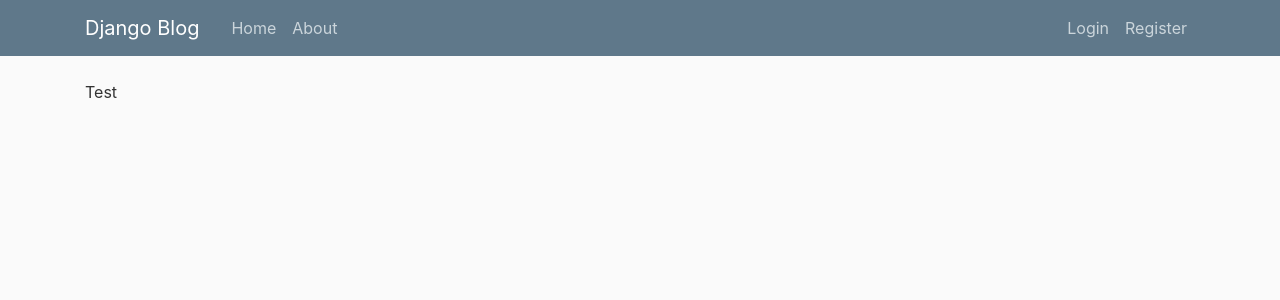
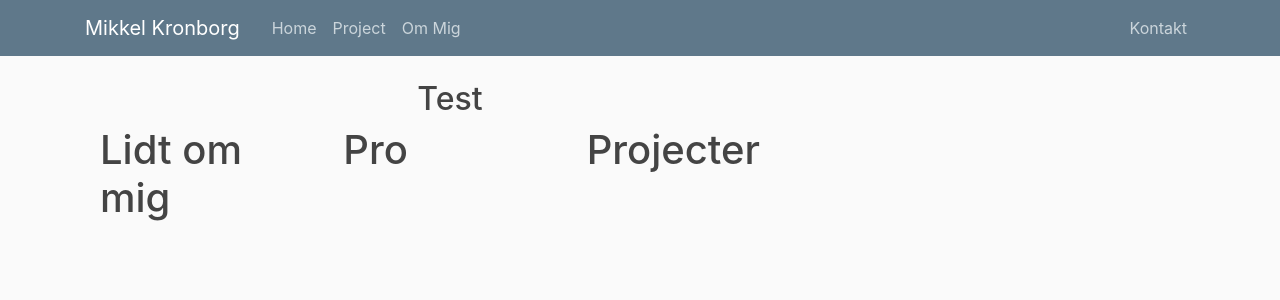
Before and after one commit to kronborg6/Portfolio, a Django app: page / in a window 1280 px wide. Shown: the top 300 px of the page. Run offline with Django 3.2, Linux system fonts and the light colour scheme; some libraries are stand-ins or nearby versions.

Commit message:
0.3.0
add to mere sider

```diff
--- a/web/static/web/main.css
+++ b/web/static/web/main.css
@@ -82,3 +82,13 @@ a.article-title:hover {
 .account-heading {
   font-size: 2.5rem;
 }
+.indexh2 {
+  color: #0d91c2;
+  text-align: center;
+  font-size: 45px;
+}
+
+.indexP {
+  color: #001133;
+  font-size: 17px;
+}
--- a/web/templates/web/base.html
+++ b/web/templates/web/base.html
@@ -22,19 +22,26 @@
     <header class="site-header">
       <nav class="navbar navbar-expand-md navbar-dark bg-steel fixed-top">
         <div class="container">
-          <a class="navbar-brand mr-4" href="{% url 'blog-home' %}">Django Blog</a>
+          <a class="navbar-brand mr-4" href="{% url 'web-home' %}">Mikkel Kronborg</a>
           <button class="navbar-toggler" type="button" data-toggle="collapse" data-target="#navbarToggle" aria-controls="navbarToggle" aria-expanded="false" aria-label="Toggle navigation">
           <span class="navbar-toggler-icon"></span>
           </button>
           <div class="collapse navbar-collapse" id="navbarToggle">
             <div class="navbar-nav mr-auto">
-              <a class="nav-item nav-link" href="{% url 'blog-home' %}">Home</a>
-              <a class="nav-item nav-link" href="{% url 'blog-about' %}">About</a>
+              <a class="nav-item nav-link" href="{% url 'web-home' %}">Home</a>
+              <a class="nav-item nav-link" href="{% url 'web-project' %}">Project</a>
+              <a class="nav-item nav-link" href="{% url 'web-me' %}">Om Mig</a>
             </div>
             <!-- Navbar Right Side -->
             <div class="navbar-nav">
+                {% if user.is_staff %}
+                    <a class="nav-item nav-link" href="/admin">Admin</a>
+                    {% endif %}
+              <a class="nav-item nav-link" href="{% url 'web-kontakt' %}">Kontakt</a>
+               <!--
               <a class="nav-item nav-link" href="#">Login</a>
               <a class="nav-item nav-link" href="#">Register</a>
+              -->
             </div>
           </div>
         </div>
@@ -53,7 +60,6 @@
           {% block content %}{% endblock %}
         </div>
     </main>
-
     <!-- Optional JavaScript -->
     <!-- jQuery first, then Popper.js, then Bootstrap JS -->
     <script src="https://code.jquery.com/jquery-3.2.1.slim.min.js" integrity="sha384-KJ3o2DKtIkvYIK3UENzmM7KCkRr/rE9/Qpg6aAZGJwFDMVNA/GpGFF93hXpG5KkN" crossorigin="anonymous"></script>
--- a/web/templates/web/home.html
+++ b/web/templates/web/home.html
@@ -1,4 +1,22 @@
 {% extends "web/base.html" %}
 {% block content %}
-    <h>Test</h>
+    <div class="text-center">
+    <h2>Test</h2>
+</div>
+<div class="container justify-content-center">
+  <div class="row">
+    <div class="col">
+      <h1>Lidt om mig</h1>
+        <p></p>
+    </div>
+    <div class="col">
+      <h1>Pro</h1>
+        <p></p>
+    </div>
+    <div class="col">
+      <h1>Projecter</h1>
+        <p></p>
+    </div>
+  </div>
+</div>
 {% endblock content %}
--- /dev/null
+++ b/web/templates/web/kontakt.html
@@ -0,0 +1,4 @@
+{% extends "web/base.html" %}
+{% block content %}
+    <h1>Kontakt Page</h1>
+{% endblock content %}
--- a/web/templates/web/about.html
+++ b/web/templates/web/me.html
@@ -1,4 +1,4 @@
 {% extends "web/base.html" %}
 {% block content %}
-    <h1>About Page</h1>
+    <h1>Project Page</h1>
 {% endblock content %}
--- /dev/null
+++ b/web/templates/web/project.html
@@ -0,0 +1,4 @@
+{% extends "web/base.html" %}
+{% block content %}
+    <h1>Project Page</h1>
+{% endblock content %}
--- a/web/urls.py
+++ b/web/urls.py
@@ -2,6 +2,8 @@ from django.urls import path
 from . import views
 
 urlpatterns = [
-    path('', views.home, name='blog-home'),
-    path('about/', views.about, name='blog-about'),
+    path('', views.home, name='web-home'),
+    path('project/', views.project, name='web-project'),
+    path('me/', views.me, name='web-me'),
+    path('kontakt/', views.kontakt, name='web-kontakt'),
 ]
--- a/web/views.py
+++ b/web/views.py
@@ -2,8 +2,14 @@ from django.shortcuts import render
 
 def home(request):
 
-    return render(request, 'web/home.html',{'title': 'Home'})
+    return render(request, 'web/home.html', {'title': 'Home'})
 
 
-def about(request):
-    return render(request, 'web/about.html', {'title': 'About'})
+def project(request):
+    return render(request, 'web/project.html', {'title': 'Project'})
+
+def me(request):
+    return render(request, 'web/me.html', {'title': 'me'})
+
+def kontakt(request):
+    return render(request, 'web/kontakt.html', {'title': 'kontakt'})
```
